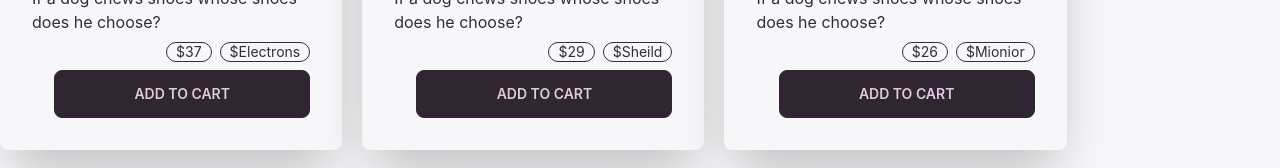
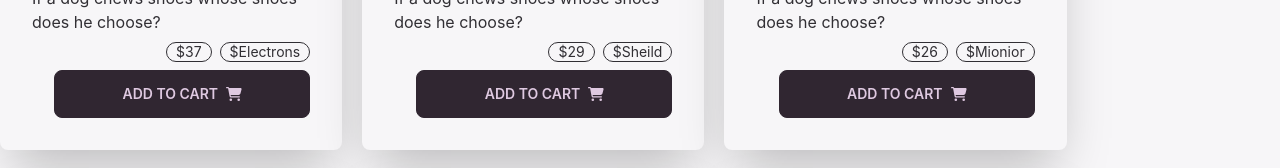
Before and after one commit to HasanMdKamrul/superheros-react-app, a React (Create React App) app: page / in a window 1280 px wide. Shown: the part 378-546 px from the top of the page. Built offline with nearby package versions, Linux system fonts and the light colour scheme.

Commit message:
Shopping cart icon from font awesome added

```diff
--- a/package.json
+++ b/package.json
@@ -3,6 +3,9 @@
   "version": "0.1.0",
   "private": true,
   "dependencies": {
+    "@fortawesome/fontawesome-svg-core": "^6.2.0",
+    "@fortawesome/free-solid-svg-icons": "^6.2.0",
+    "@fortawesome/react-fontawesome": "^0.2.0",
     "@testing-library/jest-dom": "^5.16.5",
     "@testing-library/react": "^13.4.0",
     "@testing-library/user-event": "^13.5.0",
--- a/src/components/Hero/Hero.js
+++ b/src/components/Hero/Hero.js
@@ -1,4 +1,7 @@
+import { faShoppingCart } from '@fortawesome/free-solid-svg-icons';
+import { FontAwesomeIcon } from '@fortawesome/react-fontawesome';
 import React from 'react';
+
 
 const Hero = ({hero:{name,picture,price,superPower}}) => {
     return (
@@ -14,7 +17,10 @@ const Hero = ({hero:{name,picture,price,superPower}}) => {
                     <div className="card-actions justify-end">
                         <div className="badge badge-outline">${price}</div>
                         <div className="badge badge-outline">${superPower}</div>
-                        <button className="btn btn-wide">Add To Cart</button>
+                        <button className="btn btn-wide">
+                            Add To Cart
+                            <span className='ml-2'><FontAwesomeIcon icon={faShoppingCart} /></span>
+                        </button>
                     </div>
                 </div>
             </div>
```
Also changed, not shown: 1 other file (tests, documents, lock files or other folders).
